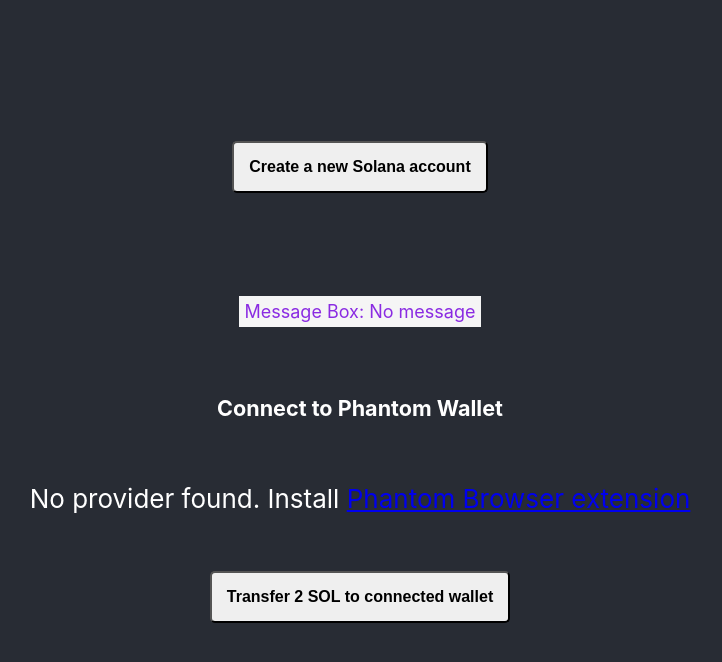
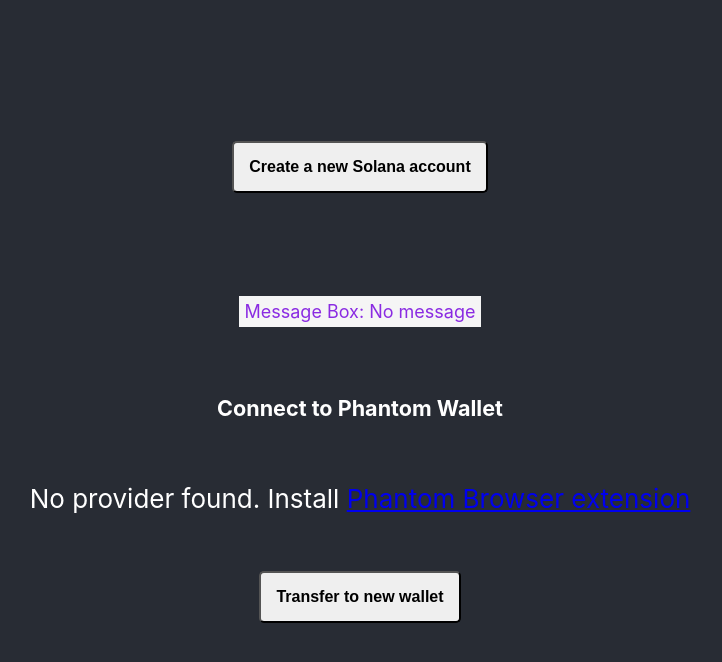
Before and after one commit to ctk12/Project-for-Module-2, a React (Create React App) app: page / in a window 1280 px wide. Shown: the top 662 px of the page, without its empty margins (280-1002 px from the left). Built offline with nearby package versions, Linux system fonts and the light colour scheme.

Commit message:
update App.tsx

```diff
--- a/src/App.tsx
+++ b/src/App.tsx
@@ -383,7 +383,7 @@
           }}
           onClick={transferSol}
         >
-          Transfer 2 SOL to connected wallet
+          Transfer to new wallet
         </button>
         <p className="fontp">{tsignature}</p>
       </header>
```
